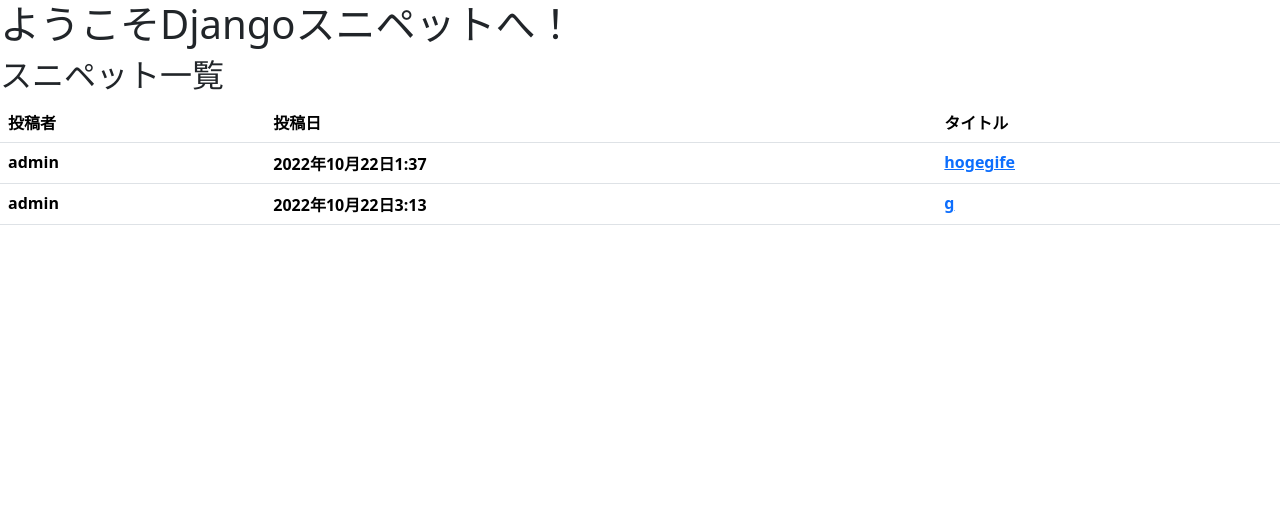
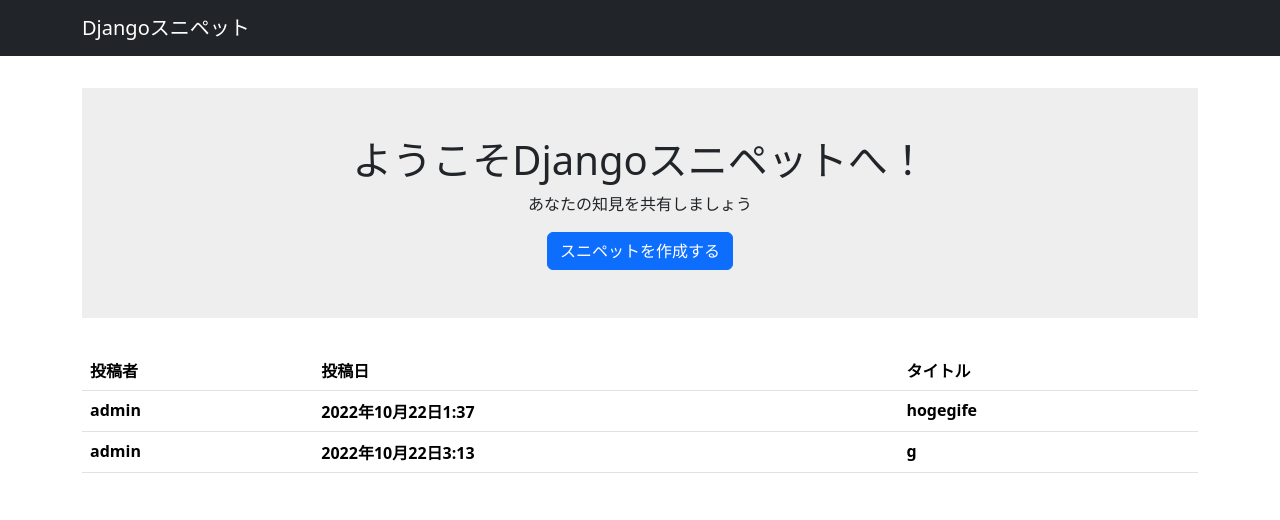
Before and after one commit to overclockbrain/DjangoSample, a Django app: page / in a window 1280 px wide. Shown: the top 520 px of the page. Run offline with Django 4.2, Linux system fonts and the light colour scheme; data comes from the database, SQL or seed files in the repository; lists and menus that the app fills with data are empty; some libraries are stand-ins or nearby versions.

Commit message:
easy bootstrap imported
bootstrapでデザインを適用するところまで作成

```diff
--- /dev/null
+++ b/djangosnippets/snippets/static/snippets/css/style.css
@@ -0,0 +1,12 @@
+main {
+    padding: 2rem 0;
+}
+
+.welcome{
+    padding: 3rem 0;
+    margin-bottom: 2rem;
+    background-color: #eee;
+    align-items: center;
+    display: flex;
+    flex-direction: column;
+}
--- a/djangosnippets/snippets/templates/snippets/top.html
+++ b/djangosnippets/snippets/templates/snippets/top.html
@@ -1,3 +1,4 @@
+{% load static %}
 {% load django_bootstrap5 %}
 <html lang="ja">
 <head>
@@ -5,10 +6,21 @@
     <title>Djangoスニペット</title>
     {% bootstrap_css %}
     {% bootstrap_javascript %}
+    <link rel="stylesheet" href="{% static 'snippets/css/style.css' %}">
 </head>
 <body>
-    <h1>ようこそDjangoスニペットへ！</h1>
-    <h2>スニペット一覧</h2>
+    <nav class="navbar navbar-expand flex-md-row navbar-dark bg-dark">
+        <div class="container justify-content-between">
+            <a href="/" class="navbar-brand">Djangoスニペット</a>
+        </div>
+    </nav>
+    <main>
+        <div class="container">
+            <div class="welcome">
+                <h1 class="title">ようこそDjangoスニペットへ！</h1>
+                <p class="subtitle">あなたの知見を共有しましょう</p>
+                <a class="btn btn-primary" href="{% url 'snippet_new' %}">スニペットを作成する</a>
+            </div>
             {% if snippets %}
             <table class="table">
                 <thead>
@@ -23,7 +35,7 @@
                     <tr>
                         <th>{{ snippet.created_by.username }}</th>
                         <th>{{ snippet.created_at }}</th>
-                <th><a href="{% url 'snippet_detail' snippet.id %}">{{ snippet.title }}</a></th>
+                        <th>{{ snippet.title }}</th>
                     </tr>
                     {% endfor %}
                 </tbody>
@@ -31,5 +43,7 @@
             {% else %}
             <p>スニペットはまだ投稿されていません。</p>
             {% endif %}
+        </div>
+    </main>
 </body>
 </html>
```
Lines whose indentation alone changed are shown as unchanged.
